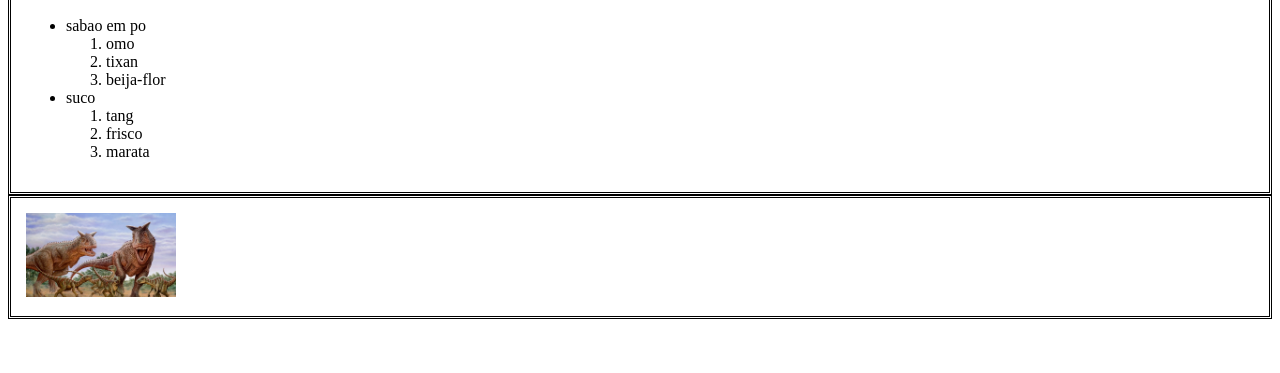
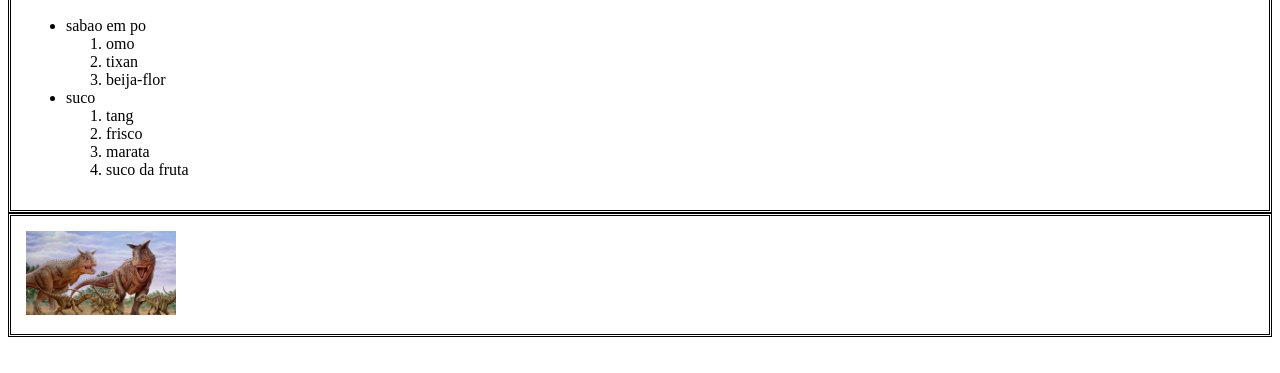
Before and after one commit to LughWalle/htmlCss, a plain HTML site: page index.html in a window 1280 px wide. Shown: the part 405-778 px from the top of the page. Drawn offline with Linux system fonts and the light colour scheme.

Commit message:
desafio imagem e add pasta img e add novo item na lista

```diff
--- a/index.html
+++ b/index.html
@@ -38,6 +38,7 @@
                     <li>tang</li>
                     <li>frisco</li>
                     <li>marata</li>
+                    <li>suco da fruta</li>
                 </ol>
             </li>
         </ul>
```
